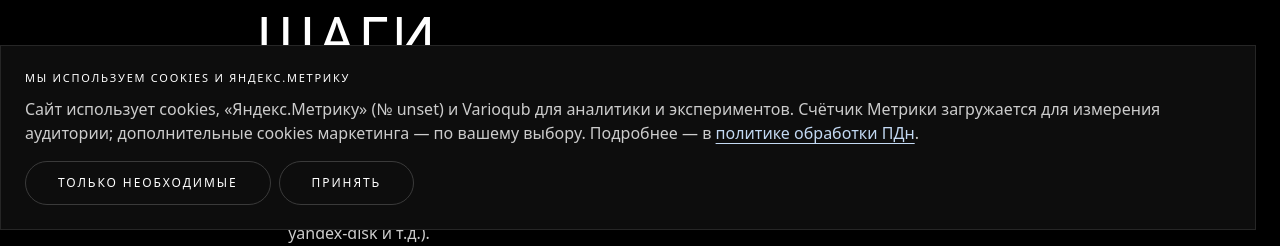
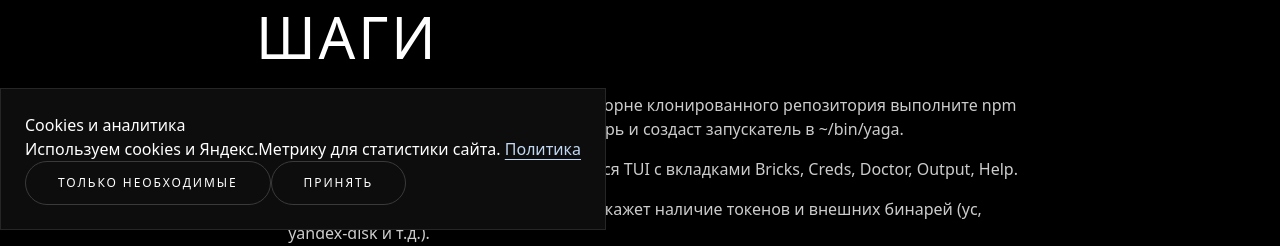
Before and after one commit to fuwiak/bober-ai, a Next.js app: page /academy/install-yaga in a window 1280 px wide. Shown: the part 554-800 px from the top of the page. Built offline with nearby package versions, Linux system fonts and the light colour scheme; no server answers.

Commit message:
Сделать cookie-баннер компактнее и нейтральнее по тону.
Co-authored-by: Cursor <cursoragent@cursor.com>

```diff
--- a/src/components/CookieConsent.tsx
+++ b/src/components/CookieConsent.tsx
@@ -2,7 +2,7 @@
 
 import { useCallback, useEffect, useState } from "react";
 import Link from "next/link";
-import { COOKIE_CONSENT_KEY, LEGAL_ROUTES, YANDEX_METRIKA_ID } from "@/lib/legal";
+import { COOKIE_CONSENT_KEY, LEGAL_ROUTES } from "@/lib/legal";
 
 export type CookieConsentValue = "accepted" | "rejected";
 
@@ -56,22 +56,19 @@ export function CookieConsent() {
       role="dialog"
       aria-labelledby="cookie-consent-title"
       aria-describedby="cookie-consent-desc"
-      className={`cookie-consent fixed inset-x-4 z-[100] md:inset-x-auto md:right-6 md:max-w-md${visible ? " cookie-consent--open" : ""}`}
+      className={`cookie-consent fixed inset-x-4 z-[100] md:inset-x-auto md:right-6${visible ? " cookie-consent--open" : ""}`}
     >
       <div className="cookie-consent-card">
-        <p id="cookie-consent-title" className="meta-label text-ink">
-          Мы используем cookies и Яндекс.Метрику
+        <p id="cookie-consent-title" className="cookie-consent-title">
+          Cookies и аналитика
         </p>
-        <p id="cookie-consent-desc" className="body-copy mt-3 text-base text-body">
-          Сайт использует cookies, «Яндекс.Метрику» (№ {YANDEX_METRIKA_ID}) и Varioqub для аналитики и экспериментов.
-          Счётчик Метрики загружается для измерения аудитории; дополнительные cookies маркетинга — по вашему выбору.
-          Подробнее — в{" "}
+        <p id="cookie-consent-desc" className="cookie-consent-desc">
+          Используем cookies и Яндекс.Метрику для статистики сайта.{" "}
           <Link href={LEGAL_ROUTES.privacyPolicy} className="text-link">
-            политике обработки ПДн
+            Политика
           </Link>
-          .
         </p>
-        <div className="mt-4 flex flex-wrap gap-2">
+        <div className="cookie-consent-actions">
           <button type="button" onClick={reject} className="btn-secondary-on-dark text-xs">
             Только необходимые
           </button>
```
